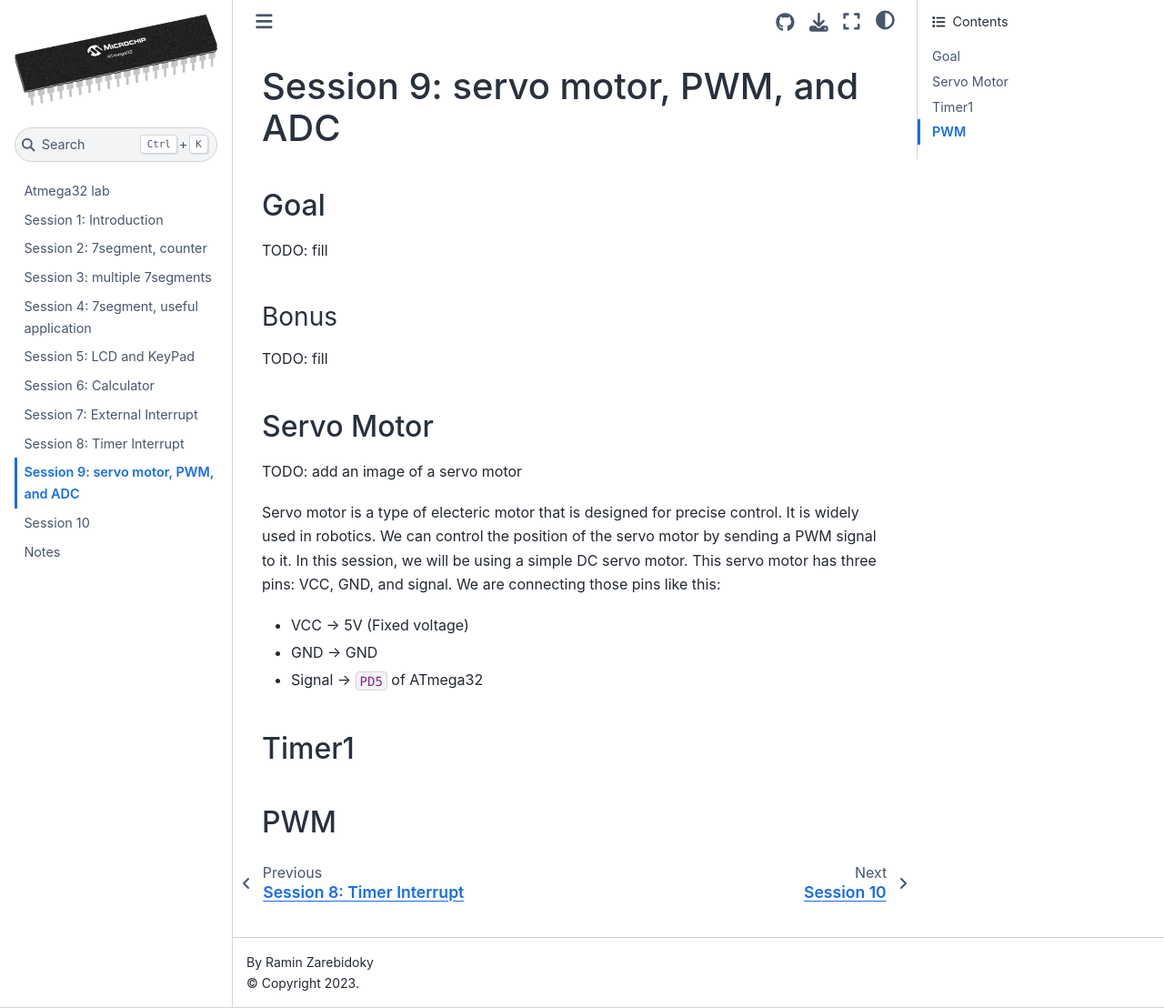
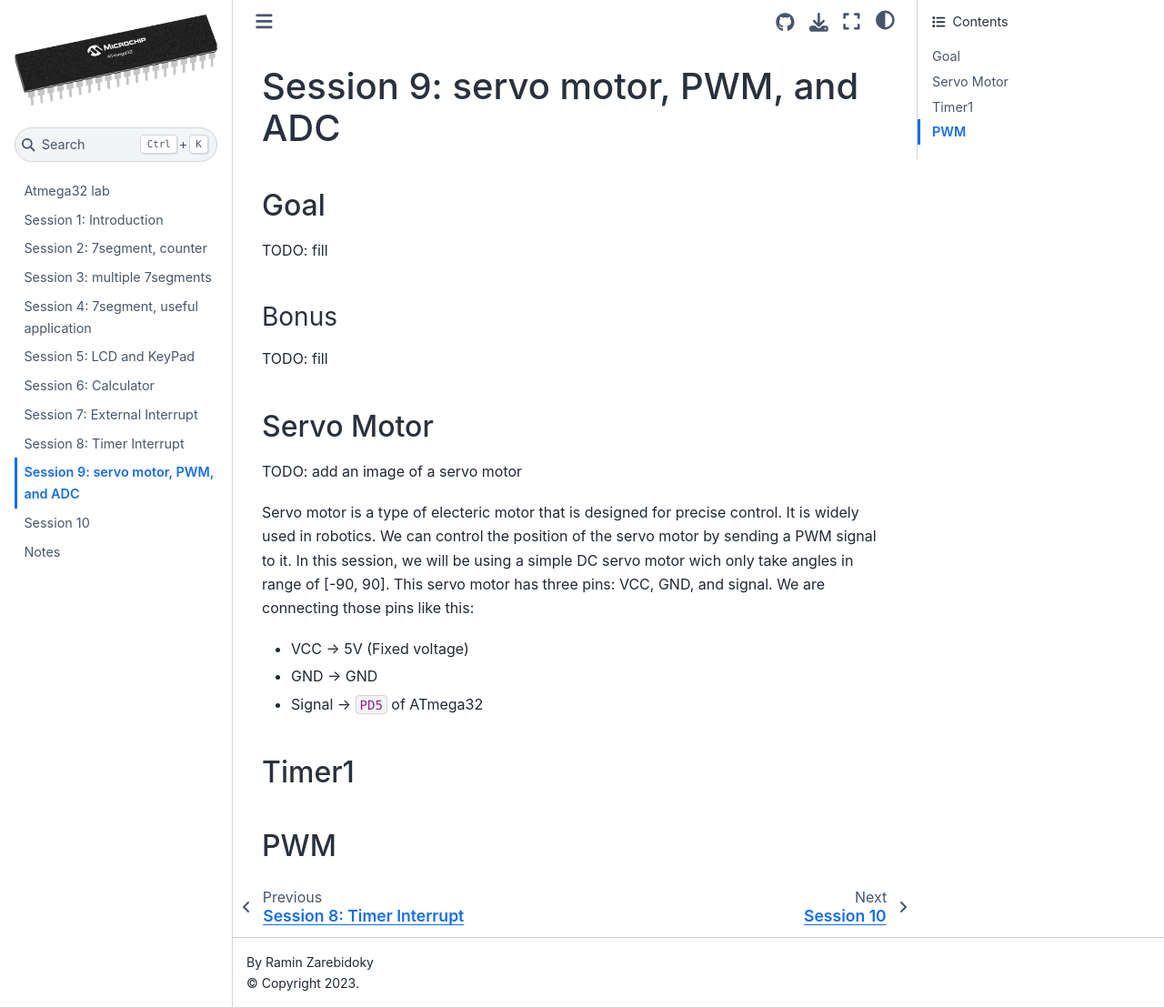
Before and after one commit to LiterallyTheOne/atmega32_lab, a Jupyter Book: the page built from docs/session_9.md, in a window 1280 px wide and 1108 px high. Shown: the whole window at 91% size. Built offline with Jupyter Book 1.0.4 settings and Sphinx 7.4.7 and the Sphinx Book theme 1.1.4, drawn with Linux system fonts in a browser that asks for light colours.

Commit message:
Add [-90,90] range to servo motor

```diff
--- a/docs/session_9.md
+++ b/docs/session_9.md
@@ -15,7 +15,8 @@ TODO: add an image of a servo motor
 Servo motor is a type of electeric motor that is designed for precise control.
 It is widely used in robotics.
 We can control the position of the servo motor by sending a PWM signal to it.
-In this session, we will be using a simple DC servo motor.
+In this session, we will be using a simple DC servo motor wich only take
+angles in range of [-90, 90].
 This servo motor has three pins: VCC, GND, and signal.
 We are connecting those pins like this:
 
```
